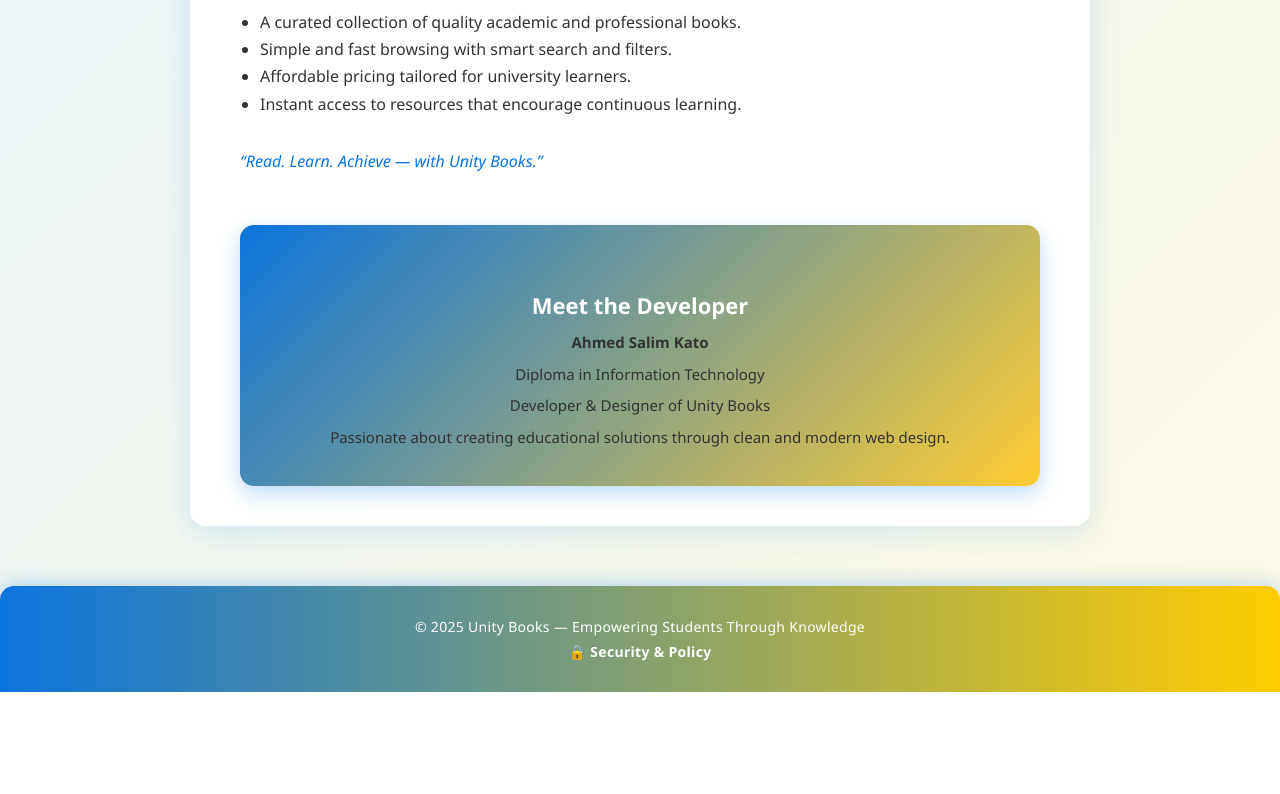
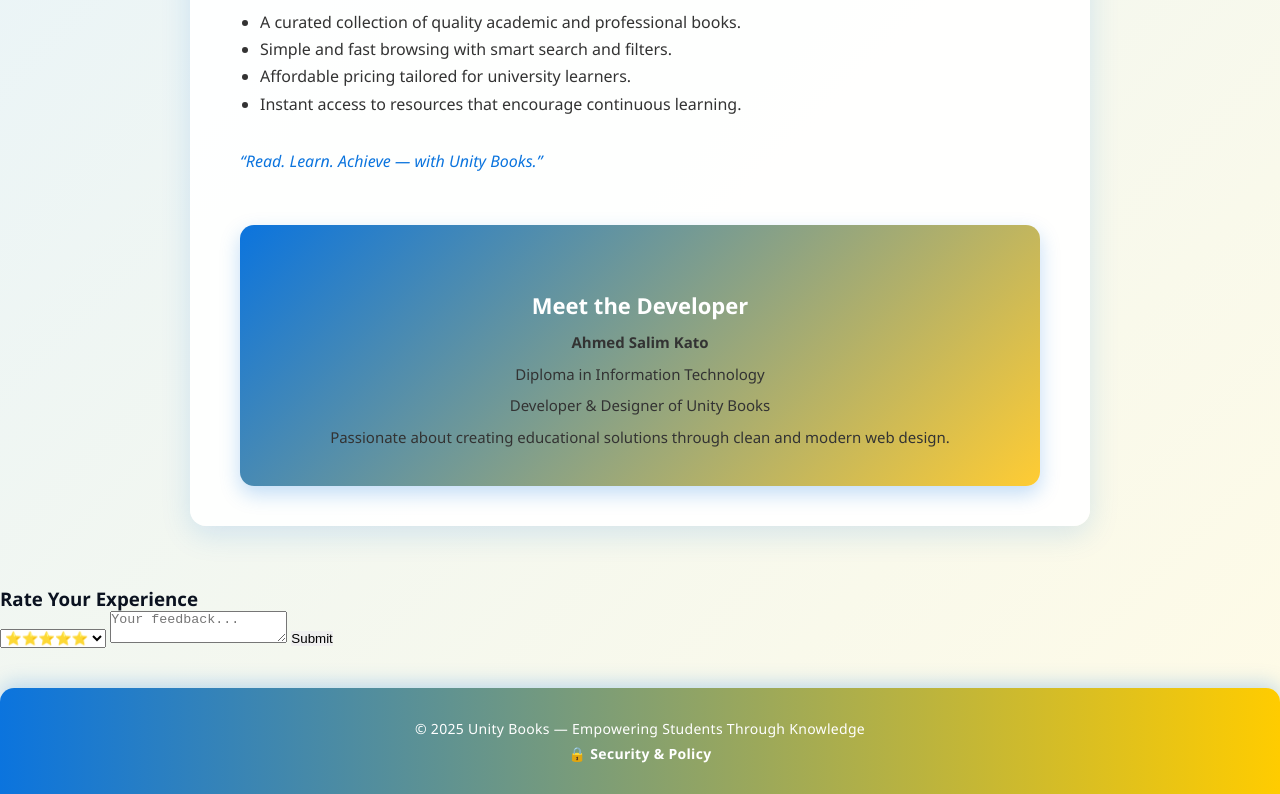
Before and after one commit to 2402876-source/UnityBook, a plain HTML site: page about.html in a window 1280 px wide. Shown: the part 812-1606 px from the top of the page. Before the commit the page ends 1504 px from the top, so only its background shows below. Drawn offline with Linux system fonts and the light colour scheme.

Commit message:
Add files via upload

```diff
--- a/about.html
+++ b/about.html
@@ -117,6 +117,23 @@
       <p>Passionate about creating educational solutions through clean and modern web design.</p>
     </div>
   </div>
+<h3>Rate Your Experience</h3>
+<select id="rating">
+  <option value="5">⭐⭐⭐⭐⭐</option>
+  <option value="4">⭐⭐⭐⭐</option>
+  <option value="3">⭐⭐⭐</option>
+  <option value="2">⭐⭐</option>
+  <option value="1">⭐</option>
+</select>
+<textarea id="comment" placeholder="Your feedback..."></textarea>
+<button onclick="submitFeedback()">Submit</button>
+<script>
+function submitFeedback(){
+  const rate = document.getElementById('rating').value;
+  const msg = document.getElementById('comment').value;
+  alert("Thanks for your feedback!\nRating: "+rate+" Stars\nMessage: "+msg);
+}
+</script>
 
  </script>
 <footer style="text-align:center; padding:25px 10px; margin-top:40px;
--- a/style.css
+++ b/style.css
@@ -307,3 +307,5 @@
 .dropdown:hover .dropdown-content {
   display: block;
 }
+@import url('https://fonts.googleapis.com/css2?family=Poppins:wght@400;600;700&display=swap');
+body { font-family: 'Poppins', sans-serif; }
```
Also changed, not shown: shop.html (+7 -0 lines).
